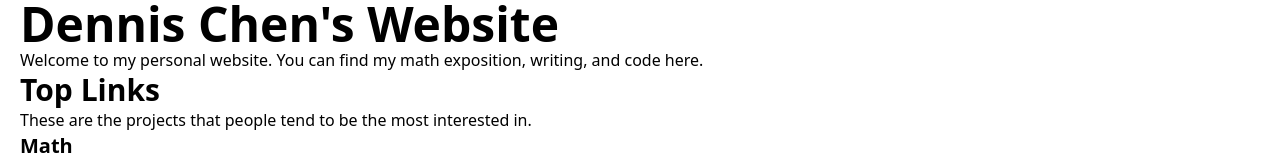
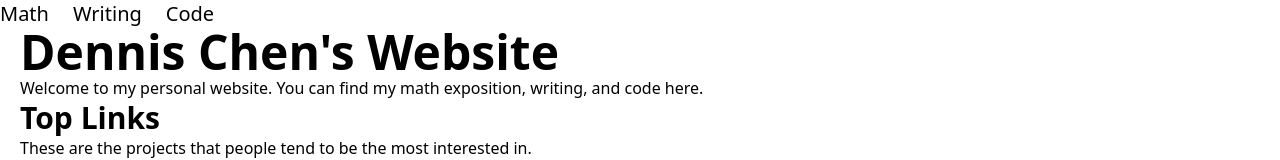
Before and after one commit to chennisden/dennisc.net, a Next.js app: page / in a window 1280 px wide. Shown: the top 160 px of the page. Built offline with nearby package versions, Linux system fonts and the light colour scheme.

Commit message:
some navvbar items

```diff
--- a/components/NavBar.tsx
+++ b/components/NavBar.tsx
@@ -1,10 +1,17 @@
 import { FC } from "react";
+import NextLink from "next/link";
+
+const NavBarItem: FC<{}> = ({children}) => (
+    <NextLink href = {`${children}`}><a className="capitalize">{children}</a></NextLink>
+);
 
 const NavBar: FC<{}> = () => {
     return (
-        <>
-
-        </>
+        <div className = "space-x-6 flex text-xl">
+            <NavBarItem>Math</NavBarItem>
+            <NavBarItem>Writing</NavBarItem>
+            <NavBarItem>Code</NavBarItem>
+        </div>
     );
 };
 
```
